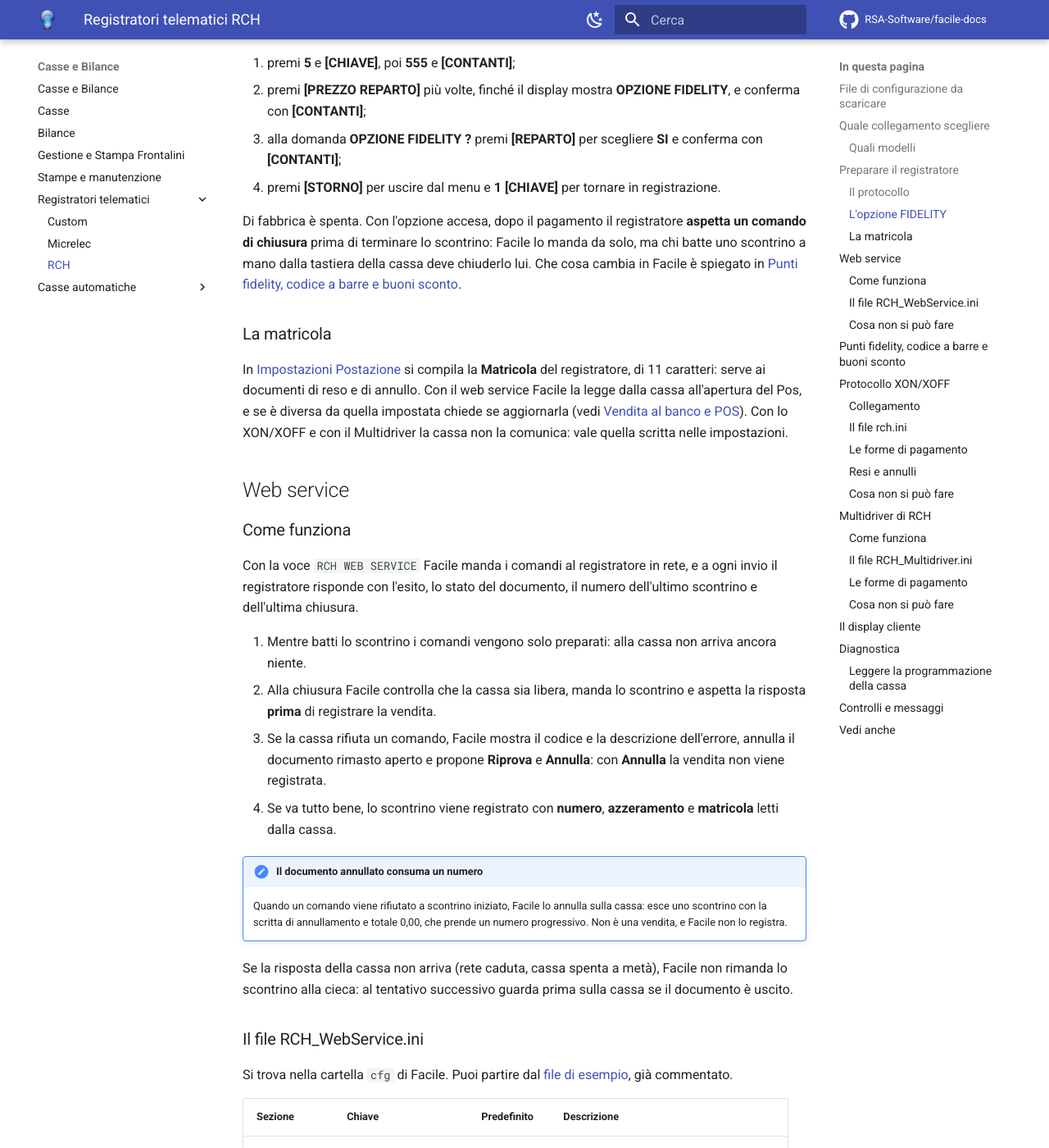
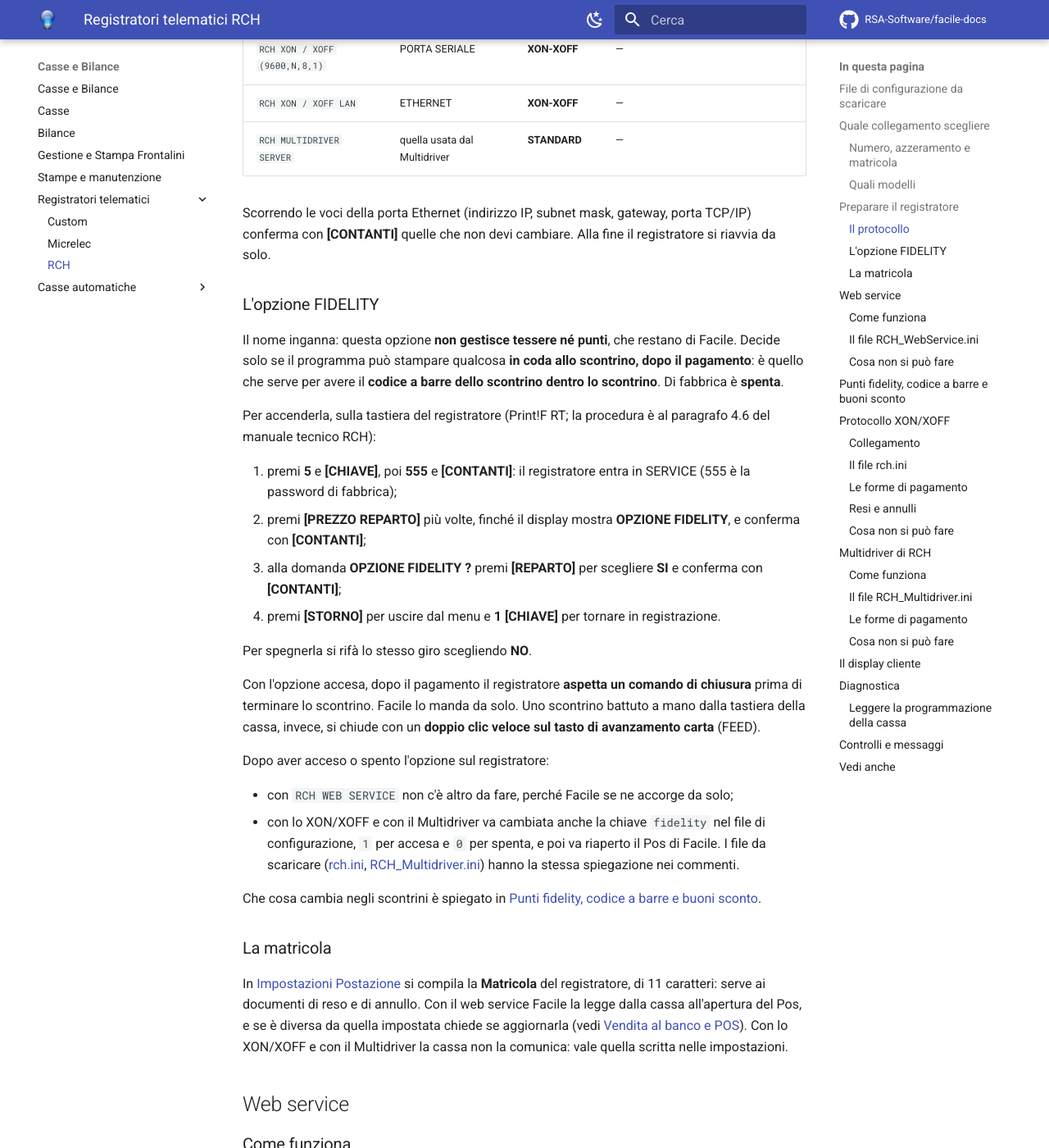
Before and after one commit to RSA-Software/facile-docs, an MkDocs documentation site: the page built from docs/moduli/casse-bilance/registratori/rch.md, in a window 1280 px wide and 1400 px high, scrolled down 3461 px. Shown: the whole window at 82% size. Built offline with MkDocs 1.6.1 and Material for MkDocs 9.7.7, drawn with Linux system fonts in a browser that asks for light colours; comment, search, counter and statistics services are not loaded; some of the changed text lies outside the part shown.

Commit message:
Registratori RCH: numero, azzeramento e matricola per collegamento, opzione FIDELITY documentata, collaudo XON/XOFF
- Sezione nuova «Numero, azzeramento e matricola»: presenti solo col web
  service, vuoti con XON/XOFF e Multidriver (tolto «il numero lo conta
  Facile»).
- Opzione FIDELITY: procedura dal manuale tecnico RCH (par. 4.6), come si
  spegne, chiusura a mano col doppio clic su FEED, cosa fare dopo il
  cambio; nei modelli rch.ini e RCH_Multidriver.ini il commento completo.
- fidelity = 0 con l'opzione accesa: descritto il sintomo vero (taglio
  prima del piede).
- Web service: lettura reparti non prevista, errori 101/103; Novita' B11.00.

Co-Authored-By: Claude Opus 5.5 <noreply@anthropic.com>

```diff
--- a/docs/moduli/casse-bilance/registratori/rch.md
+++ b/docs/moduli/casse-bilance/registratori/rch.md
@@ -54,6 +54,22 @@ e quello che il registratore risponde.
 - Il **Multidriver** è più lento, perché a ogni scontrino avvia il programma di
   RCH, ma restituisce un esito: Facile sa se lo scontrino è stato stampato e
   avvisa l'operatore in caso di errore o di fine carta.
+
+### Numero, azzeramento e matricola { #numero-azzeramento-e-matricola }
+
+Ogni scontrino salvato in Facile ha i campi **numero**, **azzeramento** e
+**matricola** del registratore, che servono per farne il reso o l'annullo.
+Facile li compila solo se il registratore glieli comunica:
+
+| Voce | Numero e azzeramento | Matricola |
+|---|---|---|
+| `RCH WEB SERVICE` | **Presenti:** letti dalla cassa a ogni scontrino. | Letta dalla cassa. |
+| `RCH XON / XOFF (9600,N,8,1)`, `RCH XON / XOFF LAN` | **Non indicati:** il registratore non risponde, i campi restano vuoti. | Quella delle Impostazioni Postazione. |
+| `RCH MULTIDRIVER SERVER` | **Non indicati:** il Multidriver non li restituisce, i campi restano vuoti. | Quella delle Impostazioni Postazione. |
+
+Quando non sono indicati, per il reso o l'annullo di uno scontrino numero e
+azzeramento vanno letti sullo scontrino di carta, nella parte finale, e
+scritti nella finestra del reso o dell'annullo.
 
 ### Quali modelli
 
@@ -113,11 +129,13 @@ fine il registratore si riavvia da solo.
 Il nome inganna: questa opzione **non gestisce tessere né punti**, che restano
 di Facile. Decide solo se il programma può stampare qualcosa **in coda allo
 scontrino, dopo il pagamento**: è quello che serve per avere il **codice a
-barre dello scontrino dentro lo scontrino**.
+barre dello scontrino dentro lo scontrino**. Di fabbrica è **spenta**.
 
-Per accenderla:
+Per accenderla, sulla tastiera del registratore (Print!F RT; la procedura è al
+paragrafo 4.6 del manuale tecnico RCH):
 
-1. premi **5** e **[CHIAVE]**, poi **555** e **[CONTANTI]**;
+1. premi **5** e **[CHIAVE]**, poi **555** e **[CONTANTI]**: il registratore
+   entra in SERVICE (555 è la password di fabbrica);
 2. premi **[PREZZO REPARTO]** più volte, finché il display mostra
    **OPZIONE FIDELITY**, e conferma con **[CONTANTI]**;
 3. alla domanda **OPZIONE FIDELITY ?** premi **[REPARTO]** per scegliere **SI**
@@ -125,10 +143,24 @@ Per accenderla:
 4. premi **[STORNO]** per uscire dal menu e **1** **[CHIAVE]** per tornare in
    registrazione.
 
-Di fabbrica è spenta. Con l'opzione accesa, dopo il pagamento il registratore
-**aspetta un comando di chiusura** prima di terminare lo scontrino: Facile lo
-manda da solo, ma chi batte uno scontrino a mano dalla tastiera della cassa
-deve chiuderlo lui. Che cosa cambia in Facile è spiegato in
+Per spegnerla si rifà lo stesso giro scegliendo **NO**.
+
+Con l'opzione accesa, dopo il pagamento il registratore **aspetta un comando
+di chiusura** prima di terminare lo scontrino. Facile lo manda da solo. Uno
+scontrino battuto a mano dalla tastiera della cassa, invece, si chiude con un
+**doppio clic veloce sul tasto di avanzamento carta** (FEED).
+
+Dopo aver acceso o spento l'opzione sul registratore:
+
+- con `RCH WEB SERVICE` non c'è altro da fare, perché Facile se ne accorge da
+  solo;
+- con lo XON/XOFF e con il Multidriver va cambiata anche la chiave `fidelity`
+  nel file di configurazione, `1` per accesa e `0` per spenta, e poi va
+  riaperto il Pos di Facile. I file da scaricare ([rch.ini](../../../assets/modelli/rch.ini),
+  [RCH_Multidriver.ini](../../../assets/modelli/RCH_Multidriver.ini)) hanno
+  la stessa spiegazione nei commenti.
+
+Che cosa cambia negli scontrini è spiegato in
 [Punti fidelity, codice a barre e buoni sconto](#punti-fidelity-codice-a-barre-e-buoni-sconto).
 
 ### La matricola
@@ -192,6 +224,9 @@ cassa.
 ### Cosa non si può fare
 
 - **Fattura su cassa:** non è prevista sui registratori telematici.
+- **Lettura e azzeramento dei reparti:** il registratore li scarica solo su un
+  collegamento diretto con il computer, non dal web service. Facile non manda
+  il comando e lo dice. La lettura e la chiusura giornaliera funzionano.
 - **Usare insieme lo XON/XOFF in rete:** vedi l'avvertenza in
   [Quale collegamento scegliere](#quale-collegamento-scegliere).
 
@@ -221,11 +256,16 @@ Come Facile sa se l'opzione è accesa:
 
     - `fidelity = 1` con l'opzione **spenta** sulla cassa: il registratore
       rifiuta i comandi mandati dopo il pagamento, a scontrino già emesso.
-    - `fidelity = 0` con l'opzione **accesa** sulla cassa: lo scontrino resta in
-      attesa della chiusura, e va chiuso dalla tastiera della cassa.
+    - `fidelity = 0` con l'opzione **accesa** sulla cassa: la cassa taglia la
+      carta subito dopo il pagamento e stampa dopo, senza tagliare, la parte
+      finale con matricola, azzeramento e numero del documento. Lo scontrino
+      (o il reso) è emesso, ma quella parte resta dentro la stampante e si vede
+      solo facendo avanzare la carta.
 
     Quando si accende o si spegne l'opzione sul registratore, va cambiata
-    anche la chiave nel file.
+    anche la chiave nel file, e poi va riaperto il Pos. Uno scontrino rimasto
+    in attesa della chiusura si chiude dalla cassa con un doppio clic veloce
+    sul tasto di avanzamento carta.
 
 I codici a barre sono EAN-13: il registratore li stampa solo se completi della
 cifra di controllo, che Facile aggiunge da solo.
@@ -299,7 +339,10 @@ solo, senza bisogno di intervenire sulla tastiera della cassa.
 
 - **Leggere lo stato della cassa.** Con lo XON/XOFF il registratore non
   risponde: Facile non legge matricola, numero dell'ultimo scontrino né
-  ultimo azzeramento. Il numero degli scontrini lo conta Facile.
+  ultimo azzeramento. Sugli scontrini salvati in Facile numero e azzeramento
+  restano vuoti: per un reso o un annullo vanno letti sullo scontrino di carta
+  e scritti nella finestra del reso o dell'annullo (vedi
+  [Numero, azzeramento e matricola](#numero-azzeramento-e-matricola)).
 - **Vedere gli errori del registratore.** Un comando rifiutato si vede sul
   display e sulla stampa della cassa, non in Facile.
 - **Righe a doppia altezza o in grassetto** nei documenti gestionali: il
@@ -429,8 +472,9 @@ valori di fabbrica.
 
 ### Cosa non si può fare
 
-- **Leggere il numero dello scontrino:** il Multidriver non lo restituisce, e
-  il numero lo conta Facile.
+- **Leggere numero e azzeramento dello scontrino:** il Multidriver non li
+  restituisce, quindi sugli scontrini salvati in Facile restano vuoti (vedi
+  [Numero, azzeramento e matricola](#numero-azzeramento-e-matricola)).
 
 ??? note "Per l'assistenza: i comandi inviati con il Multidriver"
 
@@ -519,6 +563,7 @@ forma di pagamento. Sono quei numeri che vanno scritti nella sezione
 | *Errore E… … al comando … di … (…). Il documento in corso e' stato annullato: non e' stato emesso nessun documento* | Il registratore ha rifiutato un comando dello scontrino; il messaggio riporta il codice e la descrizione dell'errore e il comando rifiutato. Facile ha annullato il documento rimasto aperto. | Leggi l'errore: per esempio *E16 DOCUMENTO NON RETTIFICABILE O NON ANNULLABILE* su un reso vuol dire che numero, azzeramento o data dello scontrino originale sono sbagliati. Poi **Riprova** o **Annulla**. |
 | *La risposta della cassa non e' arrivata (…) … controllare sulla cassa se l'operazione e' stata registrata prima di riprovare* | La rete è caduta mentre lo scontrino partiva, e Facile non riesce a stabilire dalla cassa se è uscito. | Guarda sulla cassa se lo scontrino è stato stampato. Con **Riprova** Facile ricontrolla sulla cassa prima di rimandare qualcosa. |
 | *Errore ! La lettura dei reparti non e' prevista dai registratori RCH collegati in XON/XOFF* | Con lo XON/XOFF hai chiesto la lettura o l'azzeramento dei reparti, che il registratore non prevede. | Premi **Annulla**: **Riprova** ripropone lo stesso messaggio. |
+| *La lettura dei reparti non e' prevista dal web service dei registratori RCH* | Con `RCH WEB SERVICE` hai chiesto la lettura o l'azzeramento dei reparti. | Non applicabile: usa la lettura giornaliera, oppure leggi i reparti dalla tastiera del registratore. |
 
 I testi d'errore più comuni del Multidriver, in italiano o in inglese secondo la
 lingua impostata nel Multidriver:
```
Also changed, not shown: docs/appendici/messaggi-errore.md (+2 -1 lines), docs/novita/index.md (+9 -0 lines), 2 other files.
